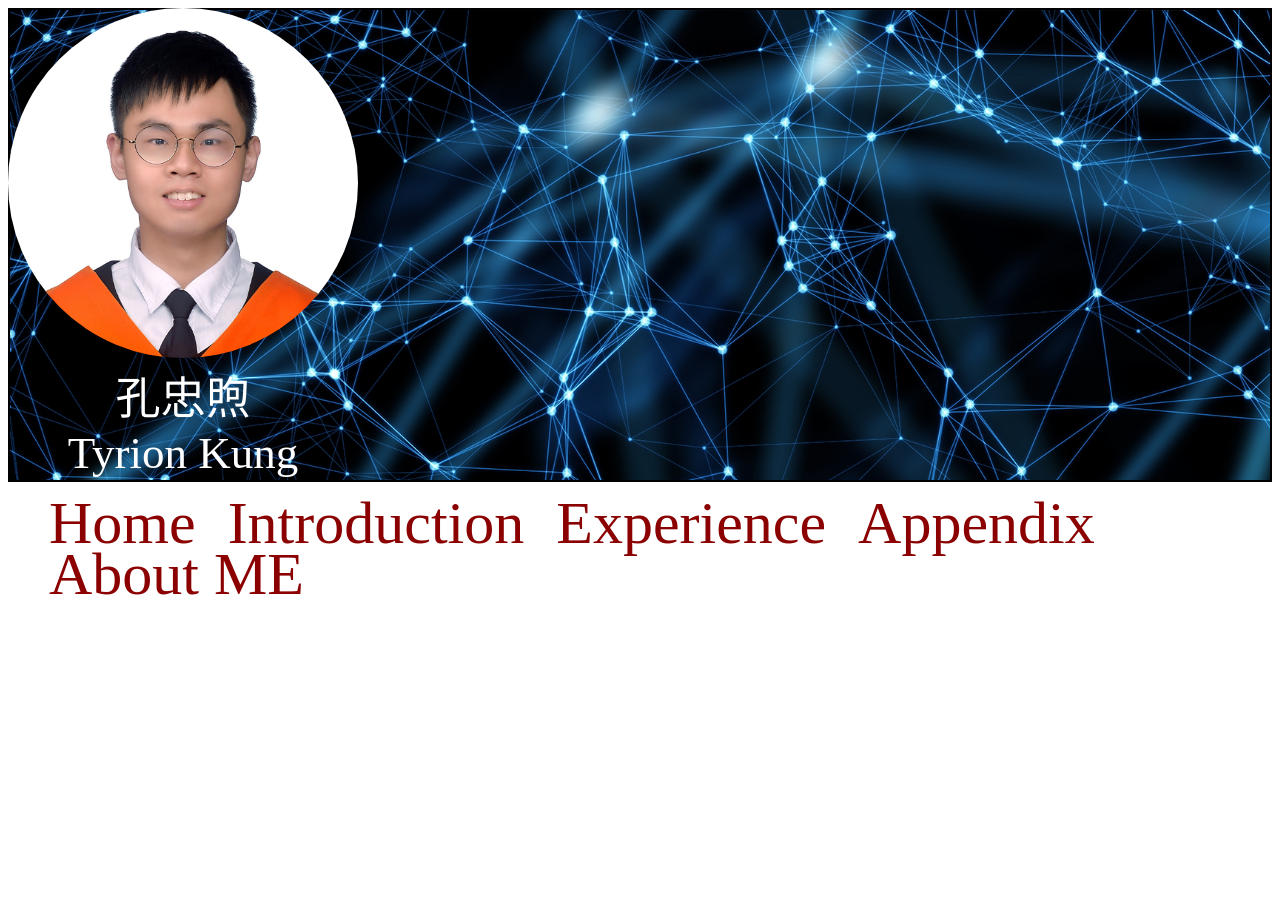
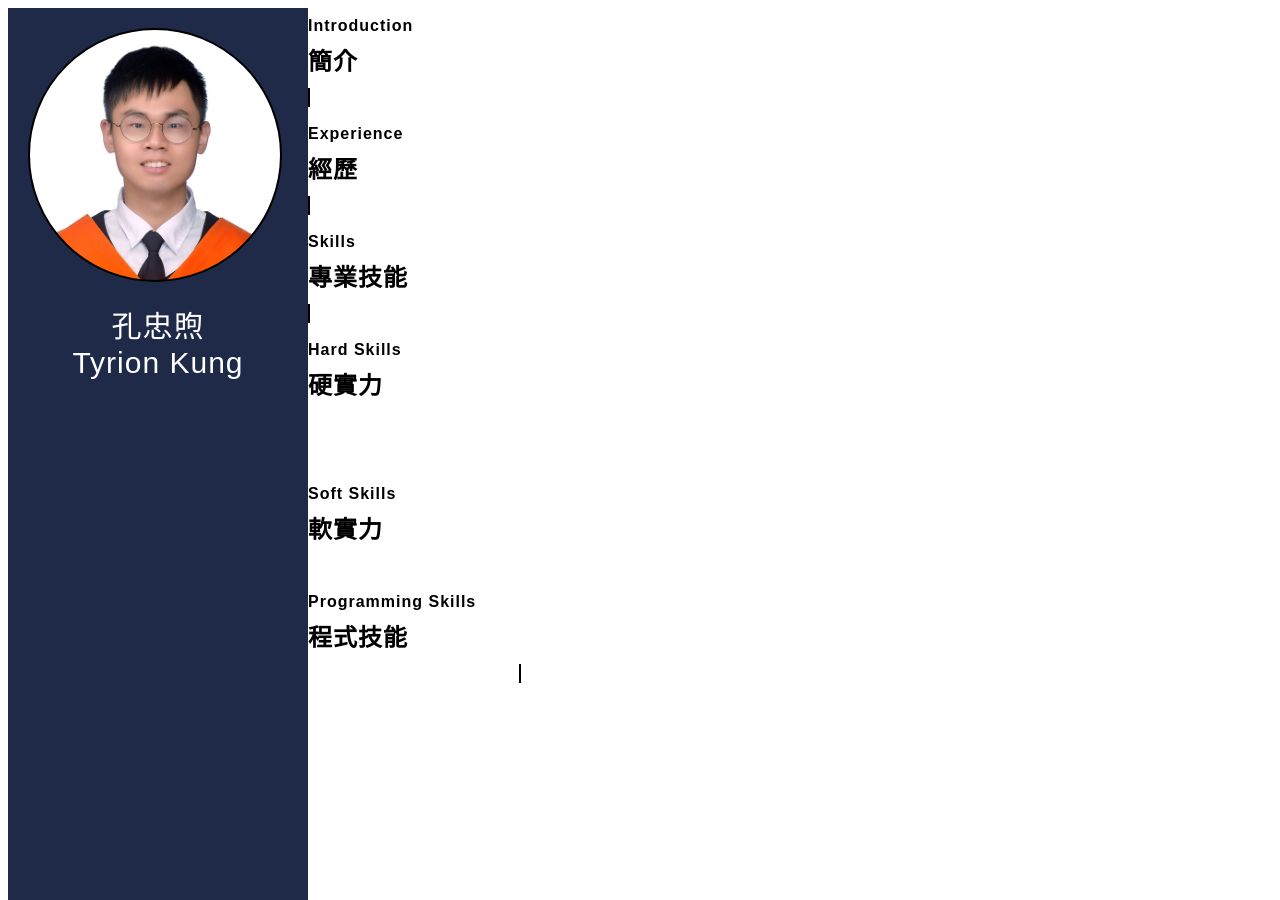
Before and after one commit to tyrion1018/Django, a Django app: page /home in a window 1280 px wide. Before the commit the page ends 595 px from the top, so only its background shows below. Run offline with Django 3.2, Linux system fonts and the light colour scheme.

Commit message:
新增履歷項目、部分內容

```diff
--- a/static/base.css
+++ b/static/base.css
@@ -1,41 +1,45 @@
+body{
+  color: rgba(255,255,255,0.95);
+  letter-spacing: 1px;
+  font-family: "微軟正黑體",sans-serif;
+}
+
 .name_block {
-    background-color: transparent;
+    background-color: #1f2a49;
     float: left;
-
+    height: 892px;
+    width: 300px;
 }
 
 .name_block .picture {
     background-image: url('/media/base/myself.jpg');
-    background-size: 350px auto;
+    background-color: white;
+    background-size: cover;
+    background-position: top;
     border-radius: 50%;
-    height: 350px;
-    width: 350px;
-    display: inline-block;
+    height: 250px;
+    width: 250px;
+    display: block;
+    border: 2px solid black;
+
+    margin: 20px;
+
 
 }
 
 .name_block .name {
     margin: 0;
     color: white;
-    font-size: 45px;
     text-align: center;
-}
-
-.logo {
-    display: block;
-    border: 2px solid black;
-    padding: 235px;
-    background-image: url('/media/base/AI-banner.jpg');
-    background-repeat: no-repeat;
-    background-size: cover;
-
+    font-size: 30px;
 }
 
 
 ul.menu {
     /* 取消ul預設的內縮及樣式 */
-    float: right;
-    margin-right: 20px;
+    position: fixed;
+    top: 0;
+    right: 0;
     line-height: 51px;
 }
 
@@ -45,6 +49,10 @@ ul.menu li {
     margin-right: 30px;
     font-size: 60px;
     list-style: none;
+    border: 1px solid darkred;
+    border-spacing: 10px;
+    padding: 30px 30px;
+    border-radius: 50%;
 }
 
 ul.menu li a {
@@ -53,3 +61,25 @@ ul.menu li a {
     display: block;
     margin: 0 1px;
 }
+.header1{
+    margin: 5px;
+    line-height: 36px;
+}
+.header1 h2{
+    color: black;
+    margin: 0;
+}
+.header1 h4{
+    color: black;
+    margin: 0;
+}
+.header1 .solid_line{
+    border: 1px solid black;
+    width: 1000px;
+    padding: 0;
+}
+.header1 p{
+    display: inline;
+    margin: 0;
+
+}
--- a/templates/base.html
+++ b/templates/base.html
@@ -3,14 +3,15 @@
 
 <html>
 <head>
+    <meta name="viewport" content="width=device-width, initial-scale=1.0">
     <link href="../static/base.css" type="text/css" rel="stylesheet">
     <title class="title">
         {% block title %}Resume{% endblock %}
     </title>
+</head>
 
-</head>
-<!-- menu為我們的左側選單框架 -->
-
+<body>
+<div class="page">
     <div class="name_block">
         <!-- 因為這是一個小區塊所以我們也使用一個div來包裹裡面的東西，並且給他一個class樣式方便我們調整-->
         <div class="picture"></div>
@@ -20,19 +21,55 @@
         <p class="name">
             Tyrion Kung
         </p>
+    </div>
+
+
+{#        <ul class="menu">#}
+{#            <li><a href="">Home</a></li>#}
+{#            <li><a href="Introduction">Introduction</a></li>#}
+{#            <li><a href="Experience">Experience</a></li>#}
+{#            <li><a href="Appendix">Appendix</a></li>#}
+{#            <li><a href="AboutMe">About ME</a></li>#}
+{#        </ul>#}
+        <div class="header1">
+            <h4>Introduction</h4>
+            <h2>簡介</h2>
+            <p class="solid_line"></p>
+            <p></p>
+            <h4>Experience</h4>
+            <h2>經歷</h2>
+            <p class="solid_line"></p>
+            <p></p>
+
+            <h4>Skills</h4>
+            <h2>專業技能</h2>
+            <p class="solid_line"></p>
+            <h4>Hard Skills</h4>
+            <h2>硬實力</h2>
+            <p>前端網頁開發(html/css)</p>
+            <p>前端桌面應用程式開發(WPF)</p>
+            <p>機器學習(Python)</p>
+            <p>Solidworks製圖與設計</p>
+            <p>Ansys靜態動態、熱傳與流固模型分析</p>
+            <p>Matlab數據視覺化</p>
+            <h4>Soft Skills</h4>
+            <h2>軟實力</h2>
+            <p>團隊合作</p>
+            <p>喜愛嘗試學習新的技術與東西</p>
+            <p>積極詢問</p>
+            <p>喜好討論與爭論</p>
+            <p>善於利用零碎時間</p>
+            <h4>Programming Skills</h4>
+            <h2>程式技能</h2>
+            <p>C#</p>
+            <p>Python</p>
+            <p>Matlab</p>
+            <p>C、C++</p>
+            <p class="solid_line"></p>
+            <p></p>
+        </div>
+
 
 </div>
-
-<div class="logo"></div>
-
-<ul class="menu">
-    <li><a href="">Home</a></li>
-    <li><a href="Introduction">Introduction</a></li>
-    <li><a href="Experience">Experience</a></li>
-    <li><a href="Appendix">Appendix</a></li>
-    <li><a href="AboutMe">About ME</a></li>
-</ul>
-
-
-
+</body>
 </html>
```
Lines whose indentation alone changed are shown as unchanged.
